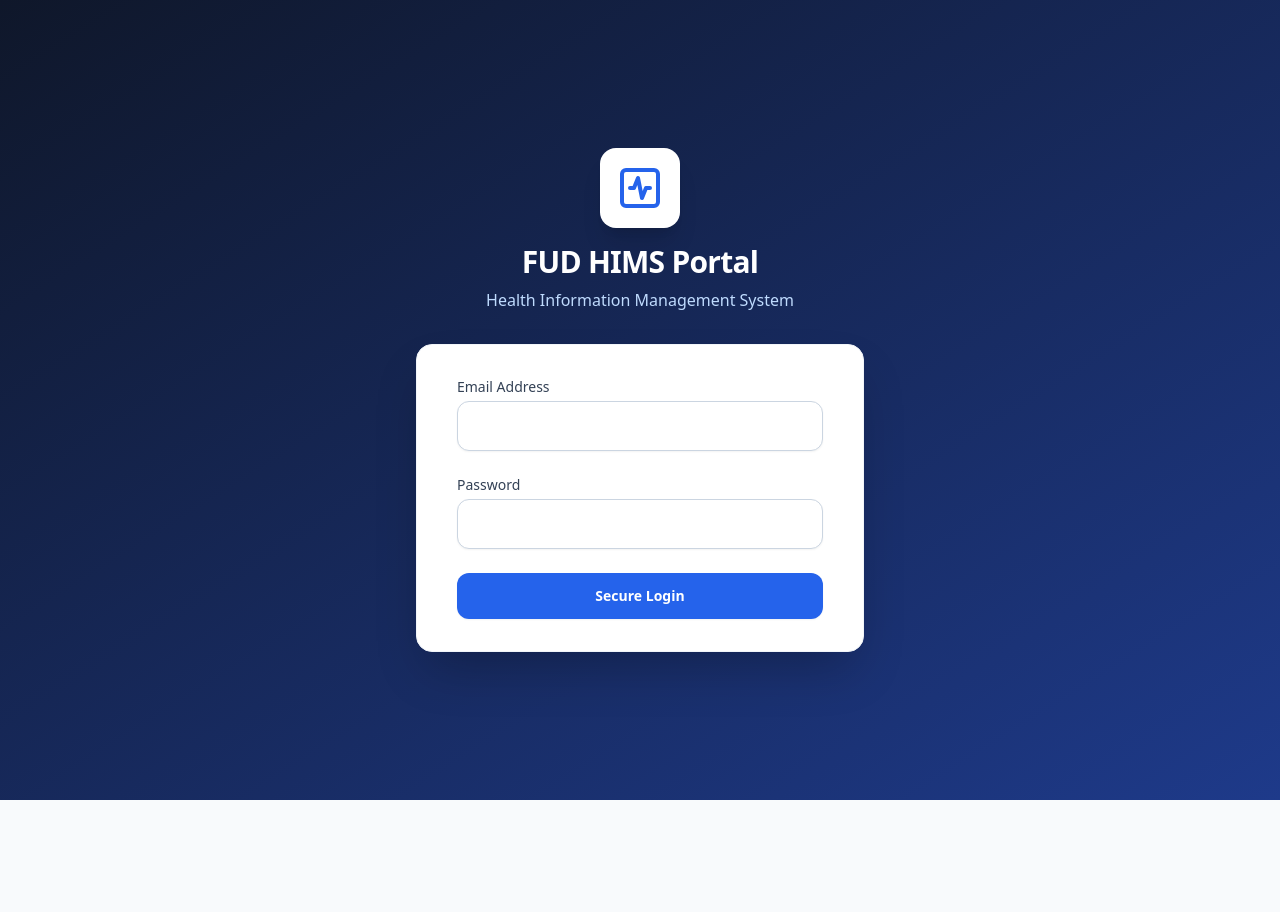
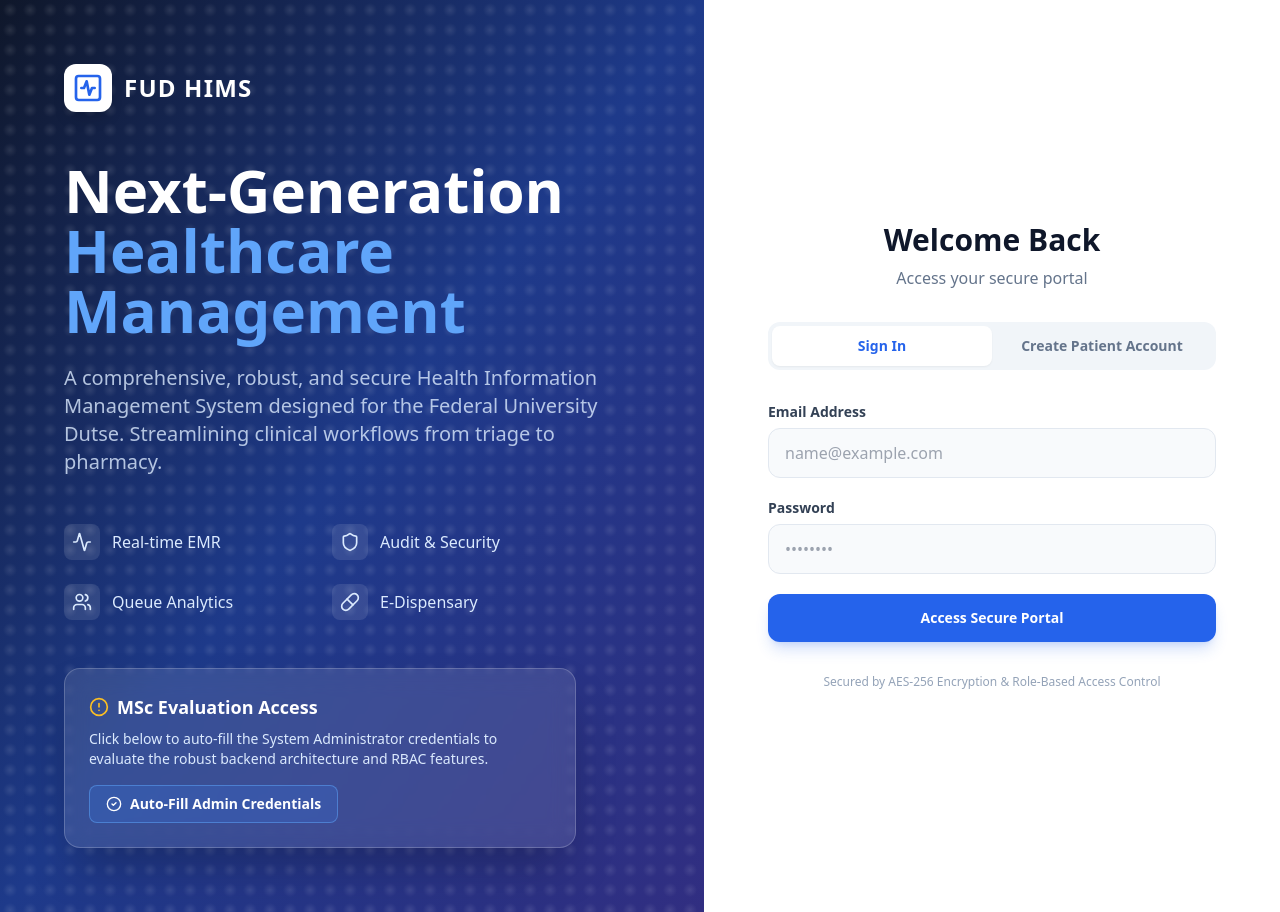
Before and after one commit to Al-Ahotanee/FUD-HOSPITAL-MANAGEMENT-SYSTEM, a React (Vite) app: page / in a window 1280 px wide. Before the commit the page ends 800 px from the top, so only its background shows below. Built offline with nearby package versions, Linux system fonts and the light colour scheme.

Commit message:
Refactor authentication page to include landing page

```diff
--- a/App.jsx
+++ b/App.jsx
@@ -60,7 +60,7 @@
     );
   }
 
-  if (!currentUser) return <AuthPage onSuccess={handleLoginSuccess} />;
+  if (!currentUser) return <LandingPage onSuccess={handleLoginSuccess} />;
 
   return (
     <DashboardLayout user={currentUser} onLogout={handleLogout}>
@@ -74,21 +74,35 @@
   );
 }
 
-function AuthPage({ onSuccess }) {
-  const [formData, setFormData] = useState({ email: '', password: '' });
+function LandingPage({ onSuccess }) {
+  const [isLogin, setIsLogin] = useState(true);
+  const [formData, setFormData] = useState({ name: '', email: '', password: '' });
   const [error, setError] = useState('');
+  const [successMsg, setSuccessMsg] = useState('');
   const [loading, setLoading] = useState(false);
 
   const handleSubmit = async (e) => {
     e.preventDefault();
     setError('');
+    setSuccessMsg('');
     setLoading(true);
+
     try {
-      const data = await apiFetch('/api/auth/login', {
-        method: 'POST',
-        body: JSON.stringify(formData)
-      });
-      onSuccess(data);
+      if (isLogin) {
+        const data = await apiFetch('/api/auth/login', {
+          method: 'POST',
+          body: JSON.stringify({ email: formData.email, password: formData.password })
+        });
+        onSuccess(data);
+      } else {
+        const data = await apiFetch('/api/auth/register', {
+          method: 'POST',
+          body: JSON.stringify(formData)
+        });
+        setSuccessMsg(data.message);
+        setIsLogin(true); // Switch to login tab on success
+        setFormData({ ...formData, password: '' }); // clear password
+      }
     } catch (err) {
       setError(err.message);
     } finally {
@@ -96,47 +110,123 @@
     }
   };
 
+  const autofillAdmin = () => {
+    setFormData({ ...formData, email: 'admin@fud.edu.ng', password: 'admin123' });
+    setIsLogin(true);
+  };
+
   return (
-    <div className="min-h-screen bg-gradient-to-br from-slate-900 to-blue-900 flex flex-col justify-center py-12 sm:px-6 lg:px-8 font-sans">
-      <div className="sm:mx-auto sm:w-full sm:max-w-md text-center">
-        <div className="mx-auto h-20 w-20 bg-white rounded-2xl flex items-center justify-center shadow-xl mb-4">
-          <ActivitySquare className="h-12 w-12 text-blue-600" />
+    <div className="min-h-screen bg-slate-50 flex flex-col md:flex-row font-sans">
+      {/* Left Side - Hero & Branding */}
+      <div className="md:w-[55%] bg-gradient-to-br from-slate-900 via-blue-900 to-indigo-900 text-white p-8 md:p-16 flex flex-col justify-between relative overflow-hidden">
+        {/* Background Pattern */}
+        <div className="absolute inset-0 opacity-10 bg-[radial-gradient(circle_at_center,_var(--tw-gradient-stops))] from-white via-transparent to-transparent bg-[length:20px_20px]"></div>
+
+        <div className="relative z-10">
+          <div className="flex items-center space-x-3 mb-12">
+            <div className="h-12 w-12 bg-white rounded-xl flex items-center justify-center shadow-lg">
+              <ActivitySquare className="h-8 w-8 text-blue-600" />
+            </div>
+            <span className="text-2xl font-bold tracking-wider">FUD HIMS</span>
+          </div>
+
+          <h1 className="text-4xl md:text-5xl lg:text-6xl font-extrabold leading-tight mb-6">
+            Next-Generation <br/><span className="text-blue-400">Healthcare Management</span>
+          </h1>
+          <p className="text-lg md:text-xl text-blue-100/80 mb-12 max-w-xl leading-relaxed">
+            A comprehensive, robust, and secure Health Information Management System designed for the Federal University Dutse. Streamlining clinical workflows from triage to pharmacy.
+          </p>
+
+          <div className="grid grid-cols-2 gap-6 max-w-lg mb-12">
+            {[
+              { icon: Activity, label: "Real-time EMR" },
+              { icon: Shield, label: "Audit & Security" },
+              { icon: Users, label: "Queue Analytics" },
+              { icon: Pill, label: "E-Dispensary" }
+            ].map((feature, idx) => (
+              <div key={idx} className="flex items-center space-x-3 text-blue-100">
+                <div className="p-2 bg-white/10 rounded-lg"><feature.icon className="h-5 w-5"/></div>
+                <span className="font-medium">{feature.label}</span>
+              </div>
+            ))}
+          </div>
         </div>
-        <h2 className="text-3xl font-extrabold text-white tracking-tight">FUD HIMS Portal</h2>
-        <p className="mt-2 text-blue-200">Health Information Management System</p>
+
+        {/* MSc Evaluation Panel */}
+        <div className="relative z-10 bg-white/10 backdrop-blur-md border border-white/20 p-6 rounded-2xl max-w-lg shadow-2xl">
+          <div className="flex items-center space-x-2 mb-2">
+            <AlertCircle className="h-5 w-5 text-amber-400" />
+            <h3 className="font-bold text-lg text-white">MSc Evaluation Access</h3>
+          </div>
+          <p className="text-sm text-blue-100 mb-4">Click below to auto-fill the System Administrator credentials to evaluate the robust backend architecture and RBAC features.</p>
+          <button onClick={autofillAdmin} type="button" className="px-4 py-2 bg-blue-500/20 hover:bg-blue-500/40 border border-blue-400/50 rounded-lg text-sm font-bold transition-all flex items-center">
+            <CheckCircle2 className="h-4 w-4 mr-2"/> Auto-Fill Admin Credentials
+          </button>
+        </div>
       </div>
 
-      <div className="mt-8 sm:mx-auto sm:w-full sm:max-w-md">
-        <div className="bg-white py-8 px-4 shadow-2xl sm:rounded-2xl sm:px-10 border border-slate-100">
-          <form className="space-y-6" onSubmit={handleSubmit}>
+      {/* Right Side - Auth Forms */}
+      <div className="md:w-[45%] flex items-center justify-center p-8 md:p-12 bg-white relative">
+        <div className="w-full max-w-md animate-in fade-in slide-in-from-right-8 duration-700">
+
+          <div className="text-center mb-8">
+            <h2 className="text-3xl font-bold text-slate-900 mb-2">Welcome Back</h2>
+            <p className="text-slate-500">Access your secure portal</p>
+          </div>
+
+          {/* Login / Register Toggle */}
+          <div className="flex p-1 bg-slate-100 rounded-xl mb-8">
+            <button onClick={() => { setIsLogin(true); setError(''); setSuccessMsg(''); }} className={`flex-1 py-2.5 text-sm font-bold rounded-lg transition-all ${isLogin ? 'bg-white text-blue-600 shadow-sm' : 'text-slate-500 hover:text-slate-700'}`}>Sign In</button>
+            <button onClick={() => { setIsLogin(false); setError(''); setSuccessMsg(''); }} className={`flex-1 py-2.5 text-sm font-bold rounded-lg transition-all ${!isLogin ? 'bg-white text-blue-600 shadow-sm' : 'text-slate-500 hover:text-slate-700'}`}>Create Patient Account</button>
+          </div>
+
+          <form className="space-y-5" onSubmit={handleSubmit}>
             {error && (
-              <div className="bg-red-50 border-l-4 border-red-500 p-4 rounded-md flex items-center">
-                <X className="h-5 w-5 text-red-500 mr-2"/>
-                <span className="text-sm text-red-700">{error}</span>
+              <div className="bg-red-50 border-l-4 border-red-500 p-4 rounded-lg flex items-start">
+                <X className="h-5 w-5 text-red-500 mr-2 flex-shrink-0 mt-0.5"/>
+                <span className="text-sm text-red-700 font-medium">{error}</span>
+              </div>
+            )}
+            {successMsg && (
+              <div className="bg-emerald-50 border-l-4 border-emerald-500 p-4 rounded-lg flex items-start">
+                <CheckCircle2 className="h-5 w-5 text-emerald-500 mr-2 flex-shrink-0 mt-0.5"/>
+                <span className="text-sm text-emerald-700 font-medium">{successMsg}</span>
+              </div>
+            )}
+
+            {!isLogin && (
+              <div>
+                <label className="block text-sm font-bold text-slate-700 mb-1.5">Full Name</label>
+                <input required type="text" value={formData.name} onChange={e => setFormData({...formData, name: e.target.value})}
+                  className="block w-full px-4 py-3 bg-slate-50 border border-slate-200 rounded-xl focus:bg-white focus:outline-none focus:ring-2 focus:ring-blue-500 focus:border-transparent transition-all" placeholder="John Doe" />
               </div>
             )}
 
             <div>
-              <label className="block text-sm font-medium text-slate-700">Email Address</label>
-              <div className="mt-1">
-                <input required type="email" onChange={e => setFormData({...formData, email: e.target.value})}
-                  className="appearance-none block w-full px-3 py-3 border border-slate-300 rounded-xl shadow-sm placeholder-slate-400 focus:outline-none focus:ring-blue-500 focus:border-blue-500 transition" />
-              </div>
+              <label className="block text-sm font-bold text-slate-700 mb-1.5">Email Address</label>
+              <input required type="email" value={formData.email} onChange={e => setFormData({...formData, email: e.target.value})}
+                className="block w-full px-4 py-3 bg-slate-50 border border-slate-200 rounded-xl focus:bg-white focus:outline-none focus:ring-2 focus:ring-blue-500 focus:border-transparent transition-all" placeholder="name@example.com" />
             </div>
 
             <div>
-              <label className="block text-sm font-medium text-slate-700">Password</label>
-              <div className="mt-1">
-                <input required type="password" onChange={e => setFormData({...formData, password: e.target.value})}
-                  className="appearance-none block w-full px-3 py-3 border border-slate-300 rounded-xl shadow-sm placeholder-slate-400 focus:outline-none focus:ring-blue-500 focus:border-blue-500 transition" />
-              </div>
+              <label className="block text-sm font-bold text-slate-700 mb-1.5">Password</label>
+              <input required type="password" value={formData.password} onChange={e => setFormData({...formData, password: e.target.value})}
+                className="block w-full px-4 py-3 bg-slate-50 border border-slate-200 rounded-xl focus:bg-white focus:outline-none focus:ring-2 focus:ring-blue-500 focus:border-transparent transition-all" placeholder="••••••••" />
             </div>
 
             <button type="submit" disabled={loading}
-              className="w-full flex justify-center py-3 px-4 border border-transparent rounded-xl shadow-sm text-sm font-bold text-white bg-blue-600 hover:bg-blue-700 focus:outline-none focus:ring-2 focus:ring-offset-2 focus:ring-blue-500 transition disabled:opacity-50">
-              {loading ? 'Authenticating...' : 'Secure Login'}
+              className="w-full flex justify-center items-center py-3.5 px-4 rounded-xl shadow-lg shadow-blue-600/20 text-sm font-bold text-white bg-blue-600 hover:bg-blue-700 focus:outline-none focus:ring-2 focus:ring-offset-2 focus:ring-blue-500 transition-all disabled:opacity-70 mt-4">
+              {loading ? (
+                <ActivitySquare className="animate-spin h-5 w-5 mr-2" />
+              ) : (
+                isLogin ? 'Access Secure Portal' : 'Register Account'
+              )}
             </button>
           </form>
+
+          <p className="text-center text-xs text-slate-400 mt-8">
+            Secured by AES-256 Encryption & Role-Based Access Control
+          </p>
         </div>
       </div>
     </div>
```
